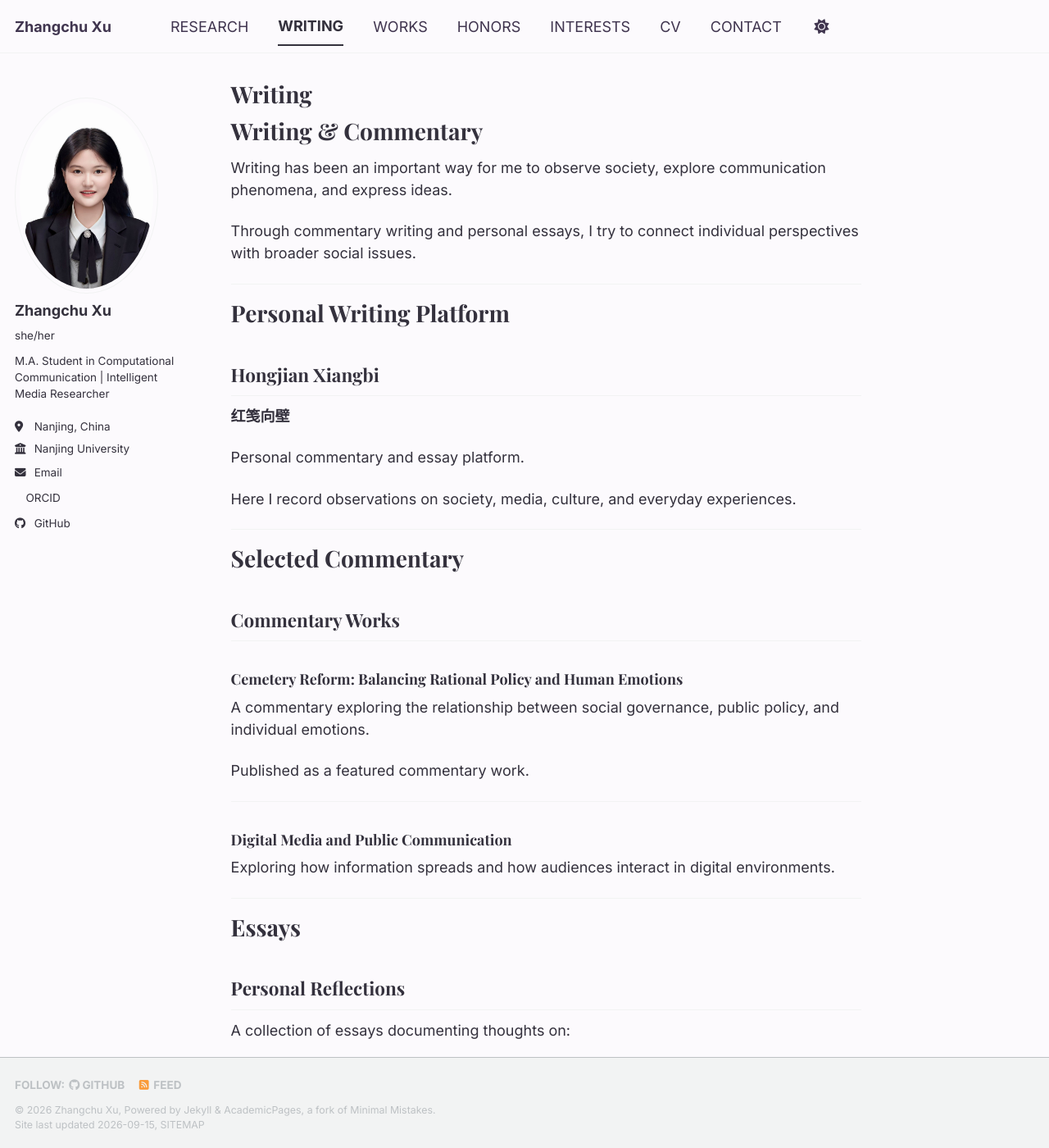
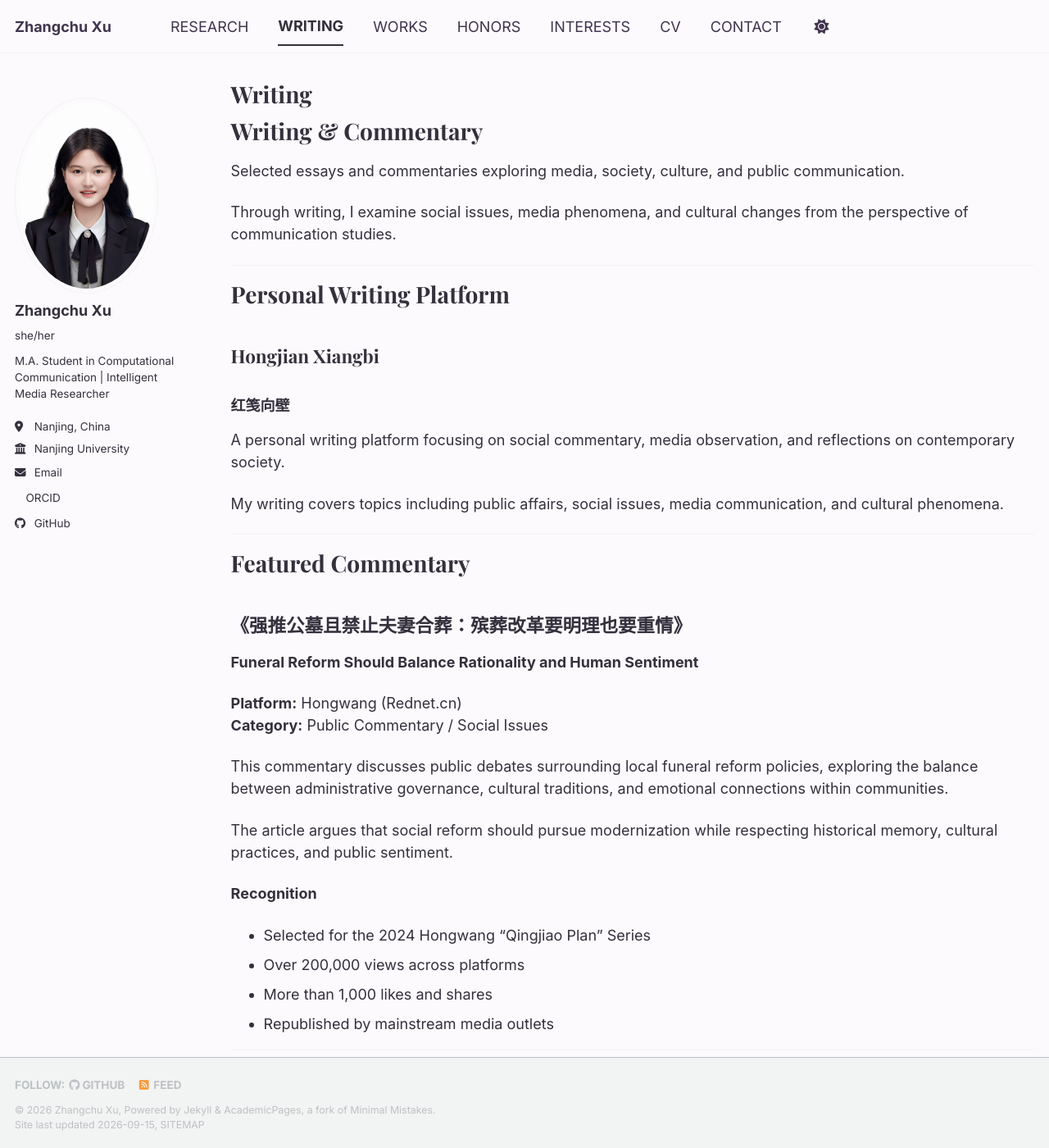
Before and after one commit to xuzhangchu0103/xuzhangchu0103.github.io, a Jekyll site: the page built from _pages/writing.md, in a window 1280 px wide and 1400 px high. Shown: the whole window at 82% size. Built offline with Jekyll 4.4.1, drawn with Linux system fonts in a browser that asks for light colours; a style sheet for code colours, icons or effects is not loaded; some of the changed text lies outside the part shown.

Commit message:
Revise writing page content and headings
Updated writing page to enhance clarity and structure.

```diff
--- a/_pages/writing.md
+++ b/_pages/writing.md
@@ -6,10 +7,10 @@ author_profile: true
 
 # Writing & Commentary
 
-Writing has been an important way for me to observe society, explore communication phenomena, and express ideas.
 
-Through commentary writing and personal essays, I try to connect individual perspectives with broader social issues.
+Selected essays and commentaries exploring media, society, culture, and public communication.
 
+Through writing, I examine social issues, media phenomena, and cultural changes from the perspective of communication studies.
 
 
 ---
@@ -19,47 +20,63 @@ Through commentary writing and personal essays, I try to connect individual pers
 
 ## Hongjian Xiangbi
 
-**红笺向壁**
+### 红笺向壁
 
-Personal commentary and essay platform.
 
-Here I record observations on society, media, culture, and everyday experiences.
+A personal writing platform focusing on social commentary, media observation, and reflections on contemporary society.
+
+
+My writing covers topics including public affairs, social issues, media communication, and cultural phenomena.
 
 
 
 ---
 
-# Selected Commentary
+# Featured Commentary
 
 
-## Commentary Works
+## 《强推公墓且禁止夫妻合葬：殡葬改革要明理也要重情》
+
+**Funeral Reform Should Balance Rationality and Human Sentiment**
 
 
-### Cemetery Reform: Balancing Rational Policy and Human Emotions
-
-A commentary exploring the relationship between social governance, public policy, and individual emotions.
-
-Published as a featured commentary work.
+**Platform:** Hongwang (Rednet.cn)
+**Category:** Public Commentary / Social Issues
 
 
----
+This commentary discusses public debates surrounding local funeral reform policies, exploring the balance between administrative governance, cultural traditions, and emotional connections within communities.
 
-### Digital Media and Public Communication
 
-Exploring how information spreads and how audiences interact in digital environments.
+The article argues that social reform should pursue modernization while respecting historical memory, cultural practices, and public sentiment.
+
+
+**Recognition**
+
+- Selected for the 2024 Hongwang "Qingjiao Plan" Series
+- Over 200,000 views across platforms
+- More than 1,000 likes and shares
+- Republished by mainstream media outlets
 
 
 
 ---
 
-# Essays
+# Writing Interests
 
 
-## Personal Reflections
+## Media & Society
 
-A collection of essays documenting thoughts on:
 
-- Media and communication
-- Reading experiences
-- Social observations
-- Everyday reflections
+Exploring how media narratives shape public understanding, social discussions, and collective perceptions.
+
+
+## Digital Culture
+
+
+Reflecting on emerging communication phenomena, online communities, and cultural changes in digital environments.
+
+
+## Public Communication
+
+
+Examining the relationship between information, institutions, and audiences in contemporary society.
```
Also changed, not shown: other parts of _pages/writing.md (+1 -0 lines).
